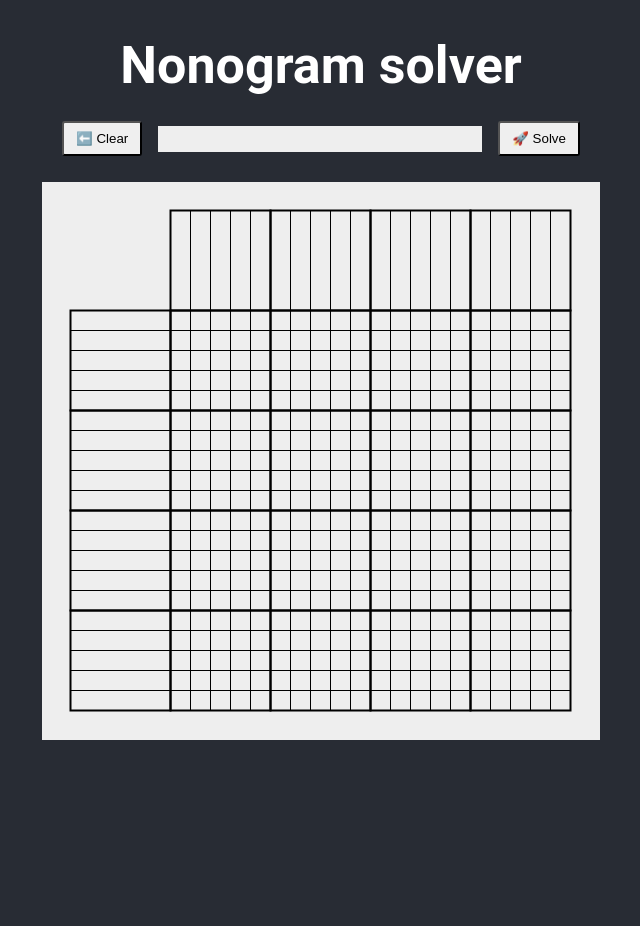
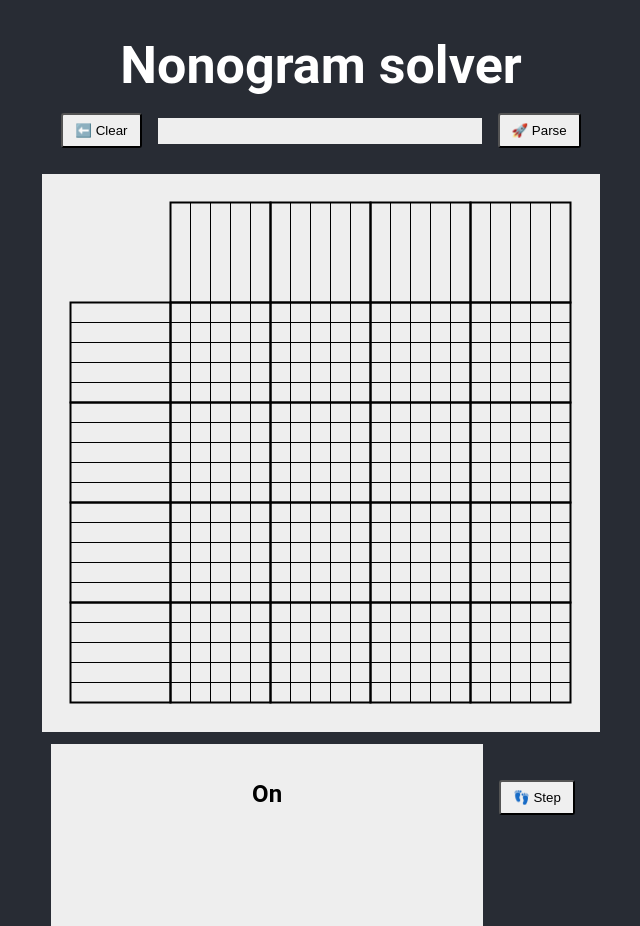
Before and after one commit to winkbrace/nonogram, a React (Create React App) app: page / in a window 1280 px wide. Shown: the whole page, without its empty margins (319-959 px from the left). Before the commit the page ends 800 px from the top, so only its background shows below. Built offline with nearby package versions, Linux system fonts and the light colour scheme; the HTML template or start-up script is replaced by a standard one.

Commit message:
Largely implement a step-by-step walkthrough for the solution

```diff
--- a/src/App.js
+++ b/src/App.js
@@ -4,11 +4,17 @@ import NonogramInput from "./components/NonogramInput";
 import Board from "./solver/Board";
 import Button from "./components/Button";
 import css from "./App.module.scss";
+import Solver from "./solver/Solver";
+import StepDescription from "./components/StepDescription";
 
 function App() {
     const [input, setInput] = useState("");
+    const [step, setStep] = useState(null);
 
     const board = new Board(20, 20);
+    board.onNextStep((step) => setStep(step));
+
+    const solver = new Solver(board);
 
     return (
         <div className={css.root}>
@@ -18,10 +24,14 @@ function App() {
             <section>
                 <Button onClick={() => board.clear()}>⬅️ Clear</Button>
                 <NonogramInput input={input} onChange={(e) => setInput(e.target.value)} />
-                <Button onClick={() => board.solve(input)}>🚀 Solve</Button>
+                <Button onClick={() => board.parse(input)}>🚀 Parse</Button>
             </section>
             <main>
                 <Canvas board={board} />
+                <div>
+                    <StepDescription step={step} />
+                    <Button onClick={() => solver.step()}>👣 Step</Button>
+                </div>
             </main>
         </div>
     );
--- a/src/components/Button.module.scss
+++ b/src/components/Button.module.scss
@@ -2,6 +2,6 @@
     display: inline-block;
     border-radius: 3px;
     padding: 0.5rem 0.75rem;
-    margin: 0.5rem 1rem;
+    margin: 0 1rem;
 
 }
--- a/src/components/Canvas.js
+++ b/src/components/Canvas.js
@@ -96,6 +96,16 @@ export default function Canvas({board}) {
                 );
             }
         }
+
+        // drawSolution(ctx);
+    }
+
+    const drawSolution = (ctx) => {
+        board.getAllCells().forEach((cell) => {
+            if (! cell) return;
+            fillCell(ctx, cell.r, cell.c, cell.color);
+        });
+        ctx.fillStyle = 'black';
     }
 
     const fillCell = (ctx, r, c, color) => {
@@ -184,8 +194,6 @@ export default function Canvas({board}) {
         canvas.style.height = height + "px";
         const ctx = canvas.getContext('2d');
         ctx.scale(ratio, ratio);
-
-        return {canvas};
     }
 
     function resize(rowHintSize, colHintSize) {
@@ -201,10 +209,11 @@ export default function Canvas({board}) {
     }
 
     useEffect(() => {
-        const {canvas} = setCanvasSize(width, height);
+        setCanvasSize(width, height);
 
         redraw();
 
+        const canvas = ref.current;
         canvas.removeEventListener('click', handleClick); // prevent double assignment
         canvas.addEventListener('click', handleClick);
     }, []);
@@ -230,6 +239,36 @@ export default function Canvas({board}) {
         resize(maxRowHintSize, maxColHintSize);
     });
 
+    board.onNextStep((step) => {
+        const canvas = ref.current;
+        const ctx = canvas.getContext('2d');
+
+        if (step.rule === "done") {
+            return;
+        }
+
+        // highlight line
+        ctx.shadowBlur = 20;
+        ctx.shadowColor = 'yellow';
+        ctx.strokeStyle = 'yellow';
+        const direction = step.line.id.substring(0, 3);
+        const i = parseInt(step.line.id.substring(3));
+        if (direction === "row") {
+            const {x, y} = findPositionAt(i, 0);
+            ctx.strokeRect(x, y, boardWidth, cellSize);
+        } else {
+            const {x, y} = findPositionAt(0, i);
+            ctx.strokeRect(x, y, cellSize, boardHeight);
+        }
+        ctx.shadowBlur = 0;
+        ctx.strokeStyle = 'black';
+
+        // draw the discovered cells
+        step.cells.forEach((cell) => {
+            fillCell(ctx, cell.r, cell.c, cell.color);
+        });
+    });
+
     return (
         <div className={css.root} style={{width: `${width}px`, height: `${height}px`}}>
             <canvas ref={ref} className={css.board} />
--- /dev/null
+++ b/src/components/StepDescription.js
@@ -0,0 +1,14 @@
+import css from "./StepDescription.module.scss";
+
+export default function StepDescription(props) {
+    const { step } = props;
+
+    console.log("step: ", step);
+
+    return (
+        <div className={css.root}>
+            <h2>On {step?.line.id}</h2>
+            <p>{step?.description}</p>
+        </div>
+    );
+}
--- /dev/null
+++ b/src/components/StepDescription.module.scss
@@ -0,0 +1,8 @@
+.root {
+    display: inline-block;
+    width: 400px;
+    height: 150px;
+    background-color: #eee;
+    margin-top: 2rem;
+    padding: 1rem;
+}
--- a/src/solver/Board.js
+++ b/src/solver/Board.js
@@ -1,4 +1,5 @@
 import Cell from "./Cell";
+import Line from "./Line";
 
 export default class Board {
     rows;
@@ -9,11 +10,17 @@ export default class Board {
     inputString = "";
     listeners = {
         inputChange: [],
+        nextStep: [],
     };
 
     constructor(rows, cols) {
         this.rows = rows;
         this.cols = cols;
+
+        this.init(rows, cols);
+    };
+
+    init(rows, cols) {
         this.rowHints = new Array(rows).fill([]);
         this.colHints = new Array(cols).fill([]);
 
@@ -23,7 +30,19 @@ export default class Board {
                 this.grid[r][c] = new Cell(r, c);
             }
         }
-    };
+    }
+
+    getAllCells() {
+        return this.grid.flat();
+    }
+
+    getRow(r) {
+        return new Line(`row ${r}`, this.grid[r]);
+    }
+
+    getCol(c) {
+        return new Line(`col ${c}`, this.grid.map(row => row[c]));
+    }
 
     addRowHints(r, hints) {
         this.rowHints[r] = hints;
@@ -50,6 +69,8 @@ export default class Board {
             + this.rowHints.map(hints => hints.join(" ")).join(",")
             + "]";
 
+        console.log("The input string is: ", this.inputString);
+
         this.inputChanged();
     }
 
@@ -66,19 +87,28 @@ export default class Board {
         this.listeners.inputChange.push(f);
     }
 
+    onNextStep(f) {
+        this.listeners.nextStep.push(f);
+    }
+
     // run listeners
     inputChanged() {
         this.listeners.inputChange.forEach(f => f(this.inputString));
     }
 
-    solve(input) {
+    step(step) {
+        this.listeners.nextStep.forEach(f => f(step));
+    }
+
+    parse(input) {
+        // We could add more checks, but let's just allow the app to crash.
         if (! input) {
             return;
         }
 
         this.inputString = input;
-        const cols = input.match(/c\[[\d\,\s]+\]/)[0].substring(2).replace("]", "").split(",");
-        const rows = input.match(/r\[[\d\,\s]+\]/)[0].substring(2).replace("]", "").split(",");
+        const cols = input.match(/c\[[\d,\s]+\]/)[0].substring(2).replace("]", "").split(",");
+        const rows = input.match(/r\[[\d,\s]+\]/)[0].substring(2).replace("]", "").split(",");
 
         this.colHints = cols.map(hints => hints.split(" ").map(Number));
         this.rowHints = rows.map(hints => hints.split(" ").map(Number));
@@ -87,6 +117,7 @@ export default class Board {
     }
 
     clear() {
-
+        this.init(this.rows, this.cols);
+        this.inputChanged();
     }
 }
--- a/src/solver/Cell.js
+++ b/src/solver/Cell.js
@@ -8,4 +8,33 @@ export default class Cell {
         this.r = r;
         this.c = c;
     }
+
+    isUnknown() {
+        return this.state === Cell.UNKNOWN;
+    }
+
+    isEmpty() {
+        return this.state === Cell.EMPTY;
+    }
+
+    isFilled() {
+        return this.state === Cell.FILLED;
+    }
+
+    markEmpty() {
+        this.state = Cell.EMPTY;
+    }
+
+    markFilled() {
+        this.state = Cell.FILLED;
+    }
+
+    get color() {
+        if (this.isEmpty()) {
+            return "white";
+        } else if (this.isFilled()) {
+            return "black";
+        }
+        return "#ddd";
+    }
 }
--- a/src/solver/Line.js
+++ b/src/solver/Line.js
@@ -1,5 +1,22 @@
 export default class Line {
-    constructor(cells) {
+    constructor(id, cells) {
+        this.id = id;
         this.cells = cells;
     }
+
+    isSolved() {
+        return this.cells.every(cell => cell.isFilled() || cell.isEmpty());
+    }
+
+    markAllUnknownAsEmpty() {
+        this.cells.forEach(cell => {
+            if (cell.isUnknown()) {
+                cell.markEmpty();
+            }
+        });
+    }
+
+    get length() {
+        return this.cells.length;
+    }
 }
--- /dev/null
+++ b/src/solver/Solver.js
@@ -0,0 +1,86 @@
+import Step from "./Step";
+
+export default class Solver {
+    constructor(board) {
+        this.board = board;
+        this.steps = [];
+        this.isSolved = false;
+    }
+
+    step() {
+        if (! this.isSolved) {
+            this.solve();
+        }
+
+        if (! this.steps.length) {
+            this.board.step(new Step(null, null, "done"));
+            return;
+        }
+
+        this.board.step(this.steps.shift());
+    }
+
+    solve() {
+        this.board.rowHints.forEach((hints, r) => {
+            this.solveLine(this.board.getRow(r), hints);
+        });
+
+        this.board.colHints.forEach((hints, c) => {
+            this.solveLine(this.board.getCol(c), hints);
+        });
+
+        this.isSolved = true;
+    }
+
+    solveLine(line, hints) {
+        if (line.isSolved()) return;
+
+        this.noHintsRule(line, hints);
+        this.countFromBothSidesRule(line, hints);
+    }
+
+    /**
+     * No hints means that all cells are empty.
+     */
+    noHintsRule(line, hints) {
+        if (! hints.length) {
+            line.markAllUnknownAsEmpty();
+            this.steps.push(new Step(line, line.cells, "noHints"));
+        }
+    }
+
+    /**
+     * If we count from the edge on both sides of the line and hints have overlapping cells, we can mark the cells as filled.
+     */
+    countFromBothSidesRule(line, hints) {
+        const start = [];
+        const end = [];
+
+        let counter = 0;
+        for (let h=0; h<hints.length; h++) {
+            start[h] = [];
+            for (let i=0; i < hints[h]; i++) {
+                start[h].push(counter++);
+            }
+            counter++; // the space between
+        }
+
+        counter = line.length - 1;
+        for (let h=hints.length-1; h>=0; h--) {
+            end[h] = [];
+            for (let i=0; i < hints[h]; i++) {
+                end[h].push(counter--);
+            }
+            counter--; // the space between
+        }
+
+        for (let h=0; h<hints.length; h++) {
+            const overlap = start[h].filter(cell => end[h].includes(cell));
+            const cells = overlap.map(i => line.cells[i]);
+            if (! cells.length) continue;
+
+            cells.forEach(cell => cell.markFilled());
+            this.steps.push(new Step(line, cells, "countFromBothSides"));
+        }
+    }
+}
--- /dev/null
+++ b/src/solver/Step.js
@@ -0,0 +1,17 @@
+export default class Step {
+    descriptions = {
+        done: "Done! There are no more steps to take.",
+        noHints: "No hints means that all cells are empty.",
+        countFromBothSides: "If we count from the edge on both sides of the line and hints have overlapping cells, that means that these cells must be filled.",
+    };
+
+    constructor(line, cells, rule) {
+        this.line = line;
+        this.cells = cells;
+        this.rule = rule;
+    }
+
+    get description() {
+        return this.descriptions[this.rule];
+    }
+}
```
